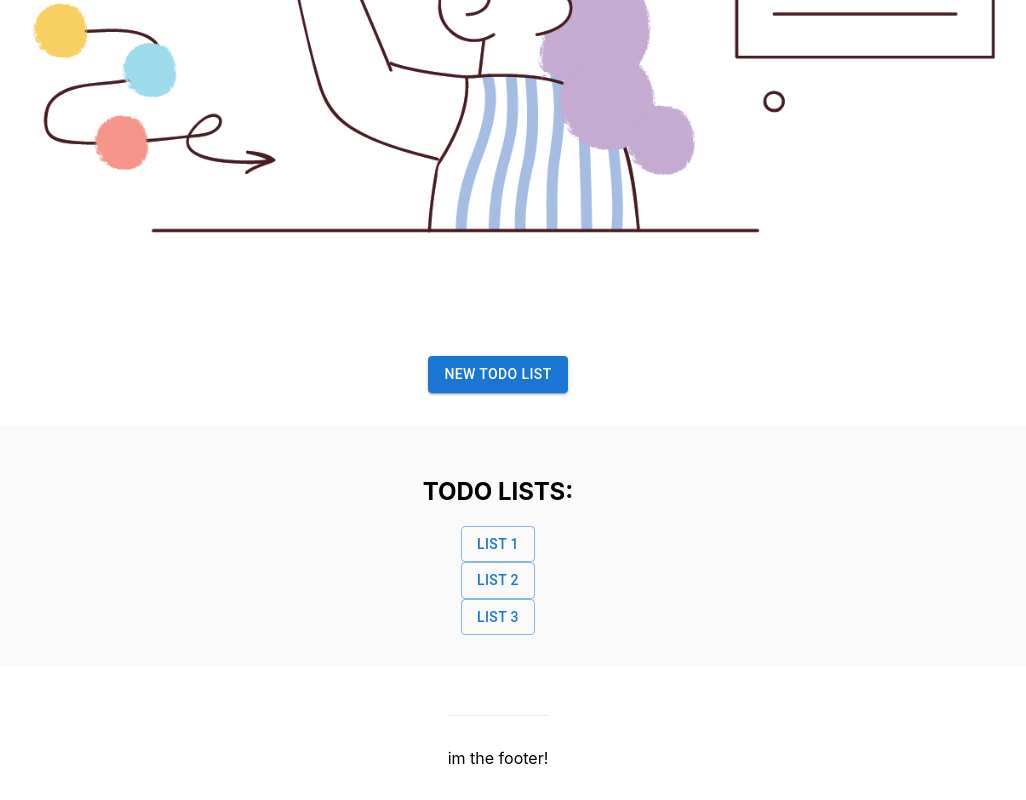
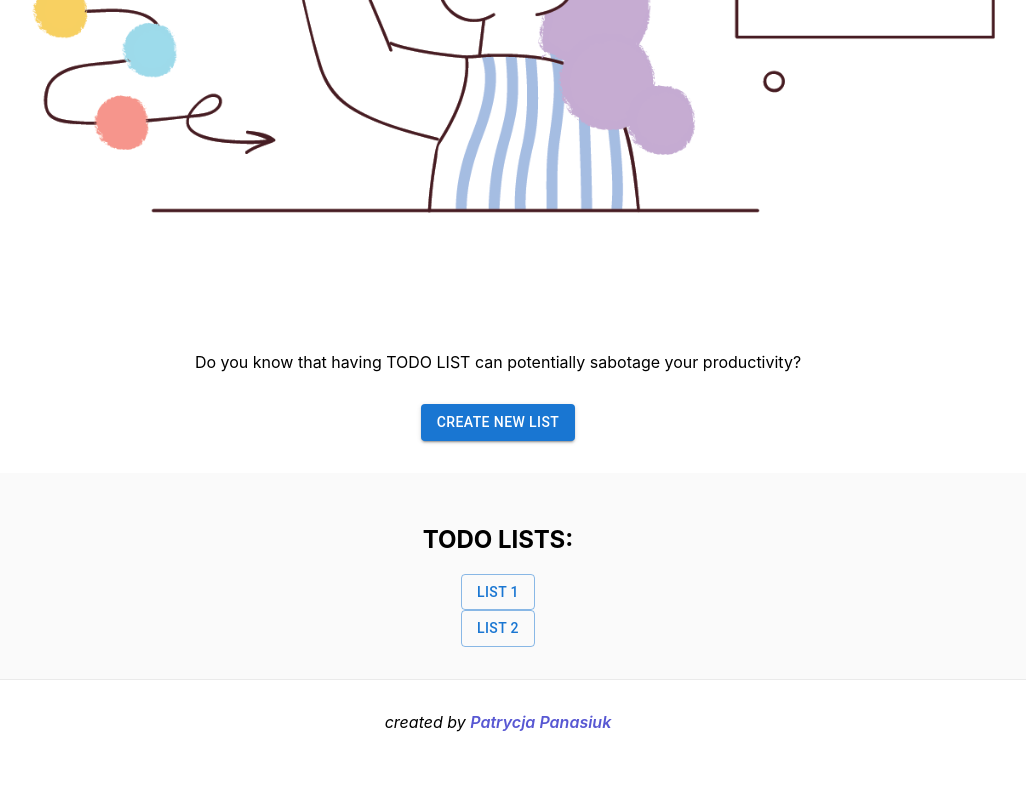
Before and after one commit to qatta93/todo-list, a Next.js app: page / in a window 1280 px wide. Shown: the part 421-1221 px from the top of the page, without its empty margins (142-1168 px from the left). After the commit the page ends 1185 px from the top, so only its background shows below. Built offline with nearby package versions, Linux system fonts and the light colour scheme.

Commit message:
homepage content

```diff
--- a/pages/_app.tsx
+++ b/pages/_app.tsx
@@ -12,13 +12,12 @@ function MyApp({ Component, pageProps }: AppProps) {
         <meta name="description" content="Generated by create next app" />
         <link rel="icon" href="/favicon.ico" />
       </Head>
-      <header>im a header!</header>
       <main className={styles.main}>
         <Component {...pageProps} />
       </main>
 
       <footer className={styles.footer}>
-        im the footer!
+        <p>created by <a>Patrycja Panasiuk</a></p>
       </footer>
     </div>
   )
--- a/pages/index.tsx
+++ b/pages/index.tsx
@@ -11,13 +11,13 @@ const Home: NextPage = () => {
     <div className={styles.home__container}>
       <section className={styles.home__intro}>
         <img src="img/bcg.png" alt="todo-list" />
-        <Button variant="contained">NEW TODO LIST</Button>
+        <p>Do you know that having TODO LIST can potentially sabotage your productivity?</p>
+        <Button variant="contained">CREATE NEW LIST</Button>
       </section>
       <section className={styles.home__lists}>
         <h1 className={styles.home__listsTitle}>TODO LISTS:</h1>
         <Button variant="outlined" className={styles.home__listsBtn}>List 1</Button>
         <Button variant="outlined" className={styles.home__listsBtn}>List 2</Button>
-        <Button variant="outlined" className={styles.home__listsBtn}>List 3</Button>
       </section>
     </div>
   )
--- a/styles/Home.module.css
+++ b/styles/Home.module.css
@@ -9,7 +9,7 @@
 }
 
 .main {
-  padding: 1rem 0;
+  padding: 1rem 0 0;
   flex: 1;
   display: flex;
   flex-direction: column;
@@ -28,8 +28,13 @@
   max-width: 100vw;
 }
 
+.home__intro p {
+  padding: 0 2rem 1rem;
+  text-align: center;
+}
+
 .home__lists {
-  margin: 2rem 0;
+  margin: 2rem 0 0;
   padding: 2rem 0;
   background-color: #fafafa;
   display: flex;
@@ -47,103 +52,23 @@
 }
 
 .footer {
+  width: 100vw;
   display: flex;
-  padding: 2rem 0;
+  padding: 1rem 0;
   border-top: 1px solid #eaeaea;
   justify-content: center;
   align-items: center;
+  flex-wrap: nowrap;
+}
+
+.footer p {
+  width: 100%;
+  text-align: center;
+  font-style: italic;
 }
 
 .footer a {
-  display: flex;
-  justify-content: center;
-  align-items: center;
-  flex-grow: 1;
+  font-weight: 600;
+  cursor: pointer;
+  color: rgb(88, 88, 211);
 }
-
-.title a {
-  color: #0070f3;
-  text-decoration: none;
-}
-
-.title a:hover,
-.title a:focus,
-.title a:active {
-  text-decoration: underline;
-}
-
-.title {
-  margin: 0;
-  line-height: 1.15;
-  font-size: 4rem;
-}
-
-.title,
-.description {
-  text-align: center;
-}
-
-.description {
-  margin: 4rem 0;
-  line-height: 1.5;
-  font-size: 1.5rem;
-}
-
-.code {
-  background: #fafafa;
-  border-radius: 5px;
-  padding: 0.75rem;
-  font-size: 1.1rem;
-  font-family: Menlo, Monaco, Lucida Console, Liberation Mono, DejaVu Sans Mono,
-    Bitstream Vera Sans Mono, Courier New, monospace;
-}
-
-.grid {
-  display: flex;
-  align-items: center;
-  justify-content: center;
-  flex-wrap: wrap;
-  max-width: 800px;
-}
-
-.card {
-  margin: 1rem;
-  padding: 1.5rem;
-  text-align: left;
-  color: inherit;
-  text-decoration: none;
-  border: 1px solid #eaeaea;
-  border-radius: 10px;
-  transition: color 0.15s ease, border-color 0.15s ease;
-  max-width: 300px;
-}
-
-.card:hover,
-.card:focus,
-.card:active {
-  color: #0070f3;
-  border-color: #0070f3;
-}
-
-.card h2 {
-  margin: 0 0 1rem 0;
-  font-size: 1.5rem;
-}
-
-.card p {
-  margin: 0;
-  font-size: 1.25rem;
-  line-height: 1.5;
-}
-
-.logo {
-  height: 1em;
-  margin-left: 0.5rem;
-}
-
-@media (max-width: 600px) {
-  .grid {
-    width: 100%;
-    flex-direction: column;
-  }
-}
```
